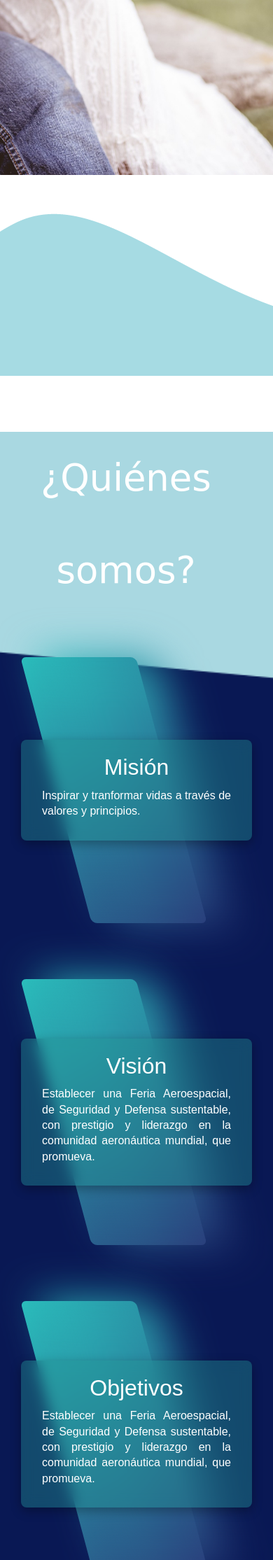
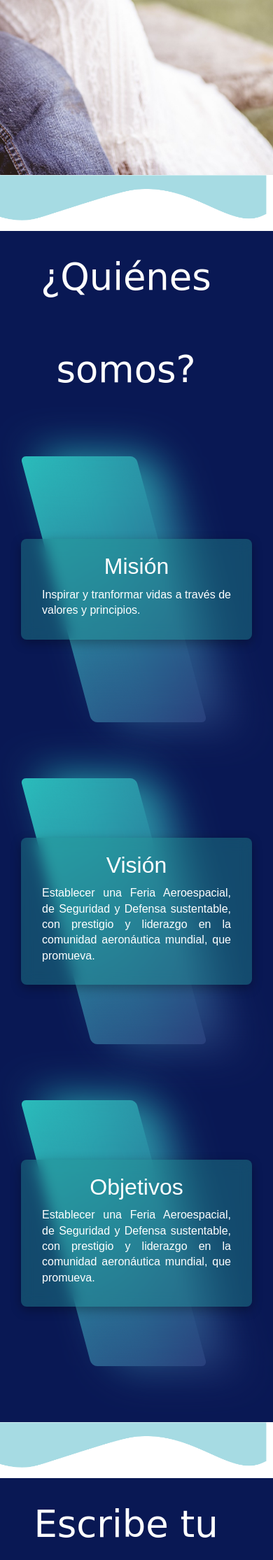
Before and after one commit to Okoruwu/7000VALIENTES, a PHP site: page / in a window 390 px wide; the page is wider, and only the part inside the window is pictured. Shown: the part 586-2815 px from the top of that part at 70% size. Run offline with PHP 8.4, Linux system fonts and the light colour scheme.

Commit message:
stylefon up

```diff
--- a/css/stylefon.css
+++ b/css/stylefon.css
@@ -1,3 +1,48 @@
 .cardback{
-    background: url("../resources/backin.webp") center/cover no-repeat;
+    background-color: #091854;
 }
+
+.con-curve{
+    position: absolute;
+    align-content: center;
+    opacity: 100%;
+    scale: -1;
+    transform: scaleX(1.3);
+    overflow: hidden;
+  }
+
+  .img-curve{
+    width: 100%;
+    height: auto;
+  }
+
+
+  @media (max-width: 768px) {
+    .con-curve {
+        transform: scaleX(1.1);
+    }
+     }
+
+     @media (max-width: 480px) {
+      .con-curve {
+          transform: scaleX(1);
+        }
+
+      .img-curve{
+          width: 41vh;
+          }
+
+    }
+
+    @media (max-width: 400px) {
+      .con-curve {
+          transform: scaleX(1);
+      }
+    }
+
+
+    @media (max-width: 1400px) {
+      .con-curve {
+          transform: scaleX(1.2);
+      }
+       }
```
